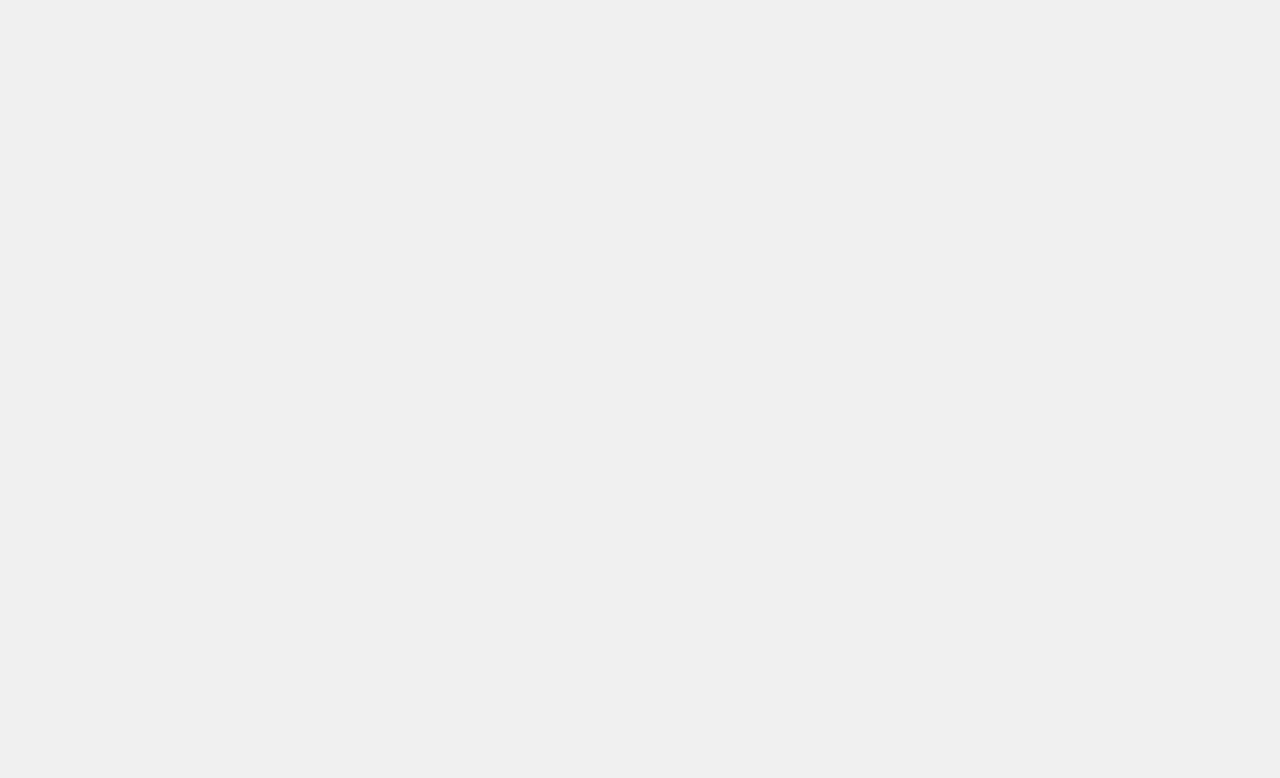
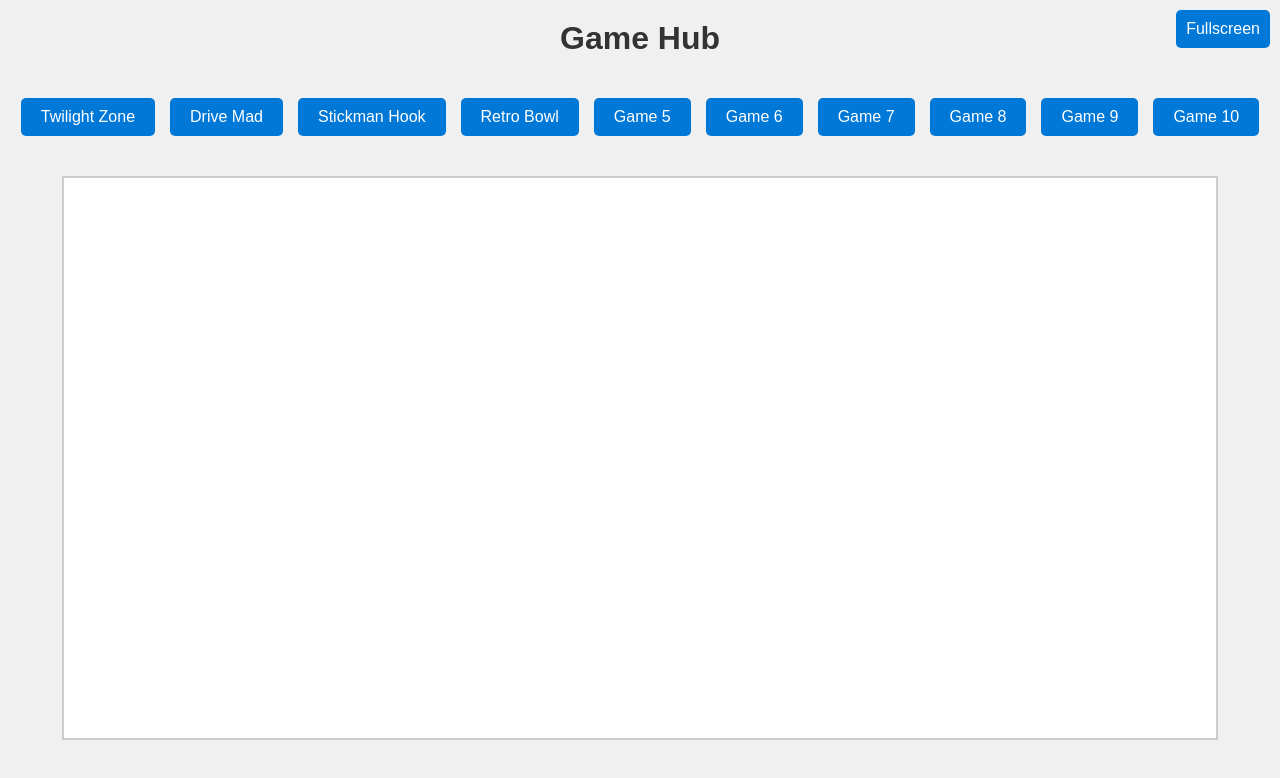
Before and after one commit to Revilo2242/Poki, a plain HTML site: page index.html in a window 1280 px wide. Drawn offline with Linux system fonts and the light colour scheme.

Commit message:
Update index.html

```diff
--- a/index.html
+++ b/index.html
@@ -7,26 +7,16 @@
   <style>
     body {
       margin: 0;
-      padding: 0;
-      font-family: Arial, sans-serif;
-      background-color: #f0f0f0;
       display: flex;
       flex-direction: column;
       align-items: center;
-      justify-content: center;
-      min-height: 100vh;
-      overflow: hidden;
-      position: relative;
+      background-color: #f0f0f0;
+      font-family: Arial, sans-serif;
     }
-
     h1 {
       margin-top: 20px;
       color: #333;
-      font-size: 36px;
-      text-align: center;
-      font-weight: 600;
     }
-
     .menu {
       margin: 20px;
       display: flex;
@@ -34,28 +24,18 @@
       gap: 15px;
       justify-content: center;
     }
-
     button {
-      padding: 12px 25px;
+      padding: 10px 20px;
       background-color: #0078d7;
       color: white;
       border: none;
-      border-radius: 8px;
+      border-radius: 5px;
       cursor: pointer;
       font-size: 16px;
-      transition: background-color 0.3s, transform 0.2s;
-      box-shadow: 0 4px 8px rgba(0, 0, 0, 0.1);
     }
-
     button:hover {
       background-color: #005a9e;
-      transform: translateY(-2px);
     }
-
-    button:active {
-      transform: translateY(1px);
-    }
-
     .iframe-container {
       width: 90%;
       height: 70vh;
@@ -66,15 +46,12 @@
       border: 2px solid #ccc;
       background-color: #ffffff;
       position: relative;
-      box-shadow: 0 4px 8px rgba(0, 0, 0, 0.1);
     }
-
     iframe {
       border: none;
       width: 100%;
       height: 100%;
     }
-
     .loading-screen {
       position: absolute;
       top: 0;
@@ -87,11 +64,9 @@
       align-items: center;
       visibility: hidden;
     }
-
     .loading-screen.active {
       visibility: visible;
     }
-
     .spinner {
       border: 4px solid #f3f3f3;
       border-top: 4px solid #0078d7;
@@ -100,32 +75,93 @@
       height: 40px;
       animation: spin 2s linear infinite;
     }
-
     @keyframes spin {
       0% { transform: rotate(0deg); }
       100% { transform: rotate(360deg); }
     }
-
     .fullscreen-btn {
       position: absolute;
-      top: -40px;
+      top: 10px;
       right: 10px;
-      background-color: transparent;
-      color: #0078d7;
-      font-size: 24px;
+      background-color: #0078d7;
+      padding: 10px;
+      color: white;
       border: none;
+      border-radius: 5px;
       cursor: pointer;
-      padding: 10px;
-      transition: color 0.3s;
+    }
+    .fullscreen-btn:hover {
+      background-color: #005a9e;
+    }
+  </style>
+</head>
+<body>
+  <h1>Game Hub</h1>
+  <div class="menu">
+    <button onclick="loadGame('https://itch.io/embed-upload/12037647?color=000000')">Twilight Zone</button>
+    <button onclick="loadGame('https://drivemad.me/')">Drive Mad</button>
+    <button onclick="loadGame('https://stickman.pro/')">Stickman Hook</button>
+    <button onclick="loadGame('https://vocalnutria9174.itch.io/retro-bowl')">Retro Bowl</button>
+    <button onclick="loadGame('https://stickman.pro/')">Game 5</button>
+    <button onclick="loadGame('https://stickman.pro/')">Game 6</button>
+    <button onclick="loadGame('https://stickman.pro/')">Game 7</button>
+    <button onclick="loadGame('https://stickman.pro/')">Game 8</button>
+    <button onclick="loadGame('https://stickman.pro/')">Game 9</button>
+    <button onclick="loadGame('https://stickman.pro/')">Game 10</button>
+  </div>
+
+  <!-- Fullscreen Button -->
+  <button class="fullscreen-btn" onclick="toggleFullscreen()">Fullscreen</button>
+
+  <div class="iframe-container">
+    <div id="loading-screen" class="loading-screen">
+      <div class="spinner"></div>
+    </div>
+    <iframe id="game-frame" src="" onload="onGameLoaded()" allowfullscreen></iframe>
+  </div>
+
+  <script>
+    // Function to load a new game
+    function loadGame(url) {
+      const iframe = document.getElementById('game-frame');
+      const loadingScreen = document.getElementById('loading-screen');
+      loadingScreen.classList.add('active'); // Show loading screen
+      iframe.src = url; // Set iframe source to load new game
     }
 
-    .fullscreen-btn:hover {
-      color: #005a9e;
+    // Function to toggle fullscreen mode
+    function toggleFullscreen() {
+      const iframe = document.getElementById('game-frame');
+      if (document.fullscreenElement || document.webkitFullscreenElement || document.mozFullScreenElement || document.msFullscreenElement) {
+        // If fullscreen is active, exit fullscreen
+        if (document.exitFullscreen) {
+          document.exitFullscreen();
+        } else if (document.webkitExitFullscreen) {
+          document.webkitExitFullscreen();
+        } else if (document.mozCancelFullScreen) {
+          document.mozCancelFullScreen();
+        } else if (document.msExitFullscreen) {
+          document.msExitFullscreen();
+        }
+      } else {
+        // If not in fullscreen, request fullscreen
+        if (iframe.requestFullscreen) {
+          iframe.requestFullscreen();
+        } else if (iframe.webkitRequestFullscreen) {
+          iframe.webkitRequestFullscreen();
+        } else if (iframe.mozRequestFullScreen) {
+          iframe.mozRequestFullScreen();
+        } else if (iframe.msRequestFullscreen) {
+          iframe.msRequestFullscreen();
+        }
+      }
     }
 
-    .background {
-      position: absolute;
-      top: 0;
-      left: 0;
-      width: 100%;
-      height: 100%;
+    // Function to hide loading screen once the game is loaded
+    function onGameLoaded() {
+      const loadingScreen = document.getElementById('loading-screen');
+      loadingScreen.classList.remove('active'); // Hide loading screen
+    }
+  </script>
+</body>
+</html>
```
